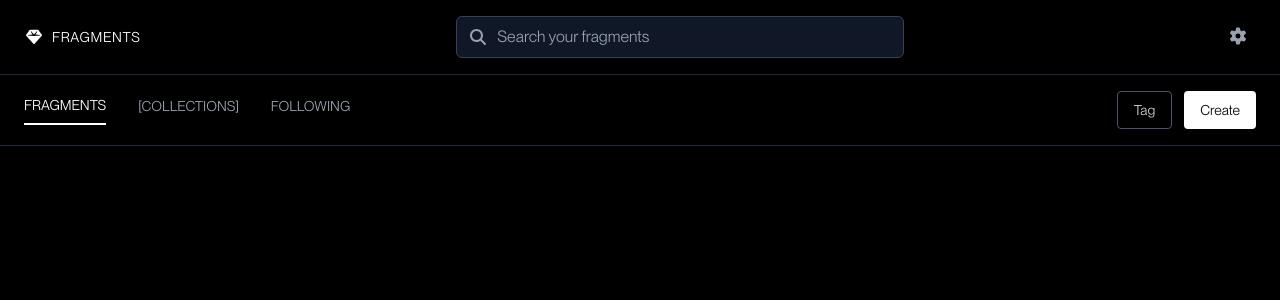
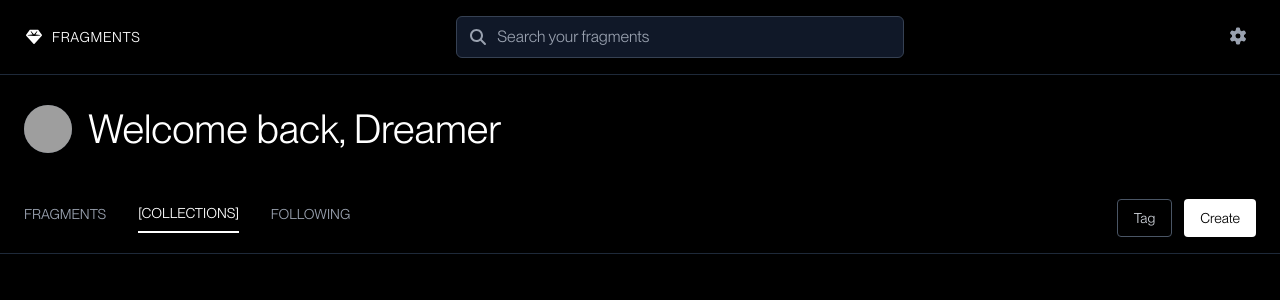
Before and after one commit to charity-g/fragment-HTN2025, a Next.js app in the folder frontend/: page /collections in a window 1280 px wide. Shown: the top 300 px of the page. Built offline with nearby package versions, Linux system fonts and the light colour scheme; grey boxes are pictures that could not be loaded.

Commit message:
add frontend fixes

```diff
--- a/frontend/app/Components/FragmentNavbar.tsx
+++ b/frontend/app/Components/FragmentNavbar.tsx
@@ -2,24 +2,26 @@
 import { useRouter } from "next/navigation";
 
 export default function FragmentNavbar({ currrouter }: { currrouter: string }) {
+    const focused = "text-sm text-white border-b-2 border-white pb-2 bg-transparent";
+    const unfocused = "text-sm text-gray-400 hover:text-white pb-2 bg-transparent";
     const router = useRouter();
     return (
       <div className="flex items-center justify-between px-6 py-4 border-b border-gray-800">
         <nav className="flex gap-8">
           <button
-            className="text-sm text-white border-b-2 border-white pb-2 bg-transparent"
+            className={currrouter === "/fragments" ? focused : unfocused}
             onClick={() => router.push("/fragments")}
           >
             {currrouter === "/fragments" ? "[FRAGMENTS]" : "FRAGMENTS"}
           </button>
           <button
-            className="text-sm text-gray-400 hover:text-white pb-2 bg-transparent"
+            className={currrouter === "/collections" ? focused : unfocused}
             onClick={() => router.push("/collections")}
           >
             {currrouter === "/collections" ? "[COLLECTIONS]" : "COLLECTIONS"}
           </button>
           <button
-            className="text-sm text-gray-400 hover:text-white pb-2 bg-transparent"
+            className={currrouter === "/following" ? focused : unfocused}
             onClick={() => router.push("/following")}
           >
             {currrouter === "/following" ? "[FOLLOWING]" : "FOLLOWING"}
--- /dev/null
+++ b/frontend/app/Components/UserProfileSection.tsx
@@ -0,0 +1,32 @@
+export default function UserProfileSection({name, username, is_self}: {name?: string, username?: string, is_self: boolean}) {
+    if (!is_self) {
+        return (
+      <div className="flex items-center gap-4 px-6 py-6">
+        <div className="w-12 h-12 rounded-full overflow-hidden bg-gray-700 flex items-center justify-center">
+          <img src="white.png" alt="Avatar" className="w-full h-full object-cover" />
+        </div>
+        <div className="flex flex-col">
+        <h1
+          className="text-[2.5rem] leading-normal"
+        >
+        {name ? name : "User Not Found"}
+        </h1>
+        <p className="text-gray-400 text-sm">@
+        {username ? username : "handle-not-found"}</p>
+        </div>
+      </div>
+    )
+    }
+    return (
+      <div className="flex items-center gap-4 px-6 py-6">
+        <div className="w-12 h-12 rounded-full overflow-hidden bg-gray-700 flex items-center justify-center">
+          <img src="white.png" alt="Avatar" className="w-full h-full object-cover" />
+        </div>
+        <h1
+          className="text-[2.5rem] leading-normal"
+        >
+          Welcome back, {name ? name : "Dreamer"}
+        </h1>
+      </div>
+    )
+}
--- a/frontend/app/collections/page.tsx
+++ b/frontend/app/collections/page.tsx
@@ -1,5 +1,6 @@
 import HeaderSection from "../components/HeaderSection";
 import FragmentNavbar from "../components/FragmentNavbar";
+import UserProfileSection from "../components/UserProfileSection";
 
 // Next.js Server Component
 
@@ -7,6 +8,7 @@ export default function Collections() {
     return (
       <div className="bg-black min-h-screen text-white">
         <HeaderSection  />
+                <UserProfileSection is_self={true}/>
         <FragmentNavbar currrouter="/collections" />
       </div>
     );
--- a/frontend/app/following/page.tsx
+++ b/frontend/app/following/page.tsx
@@ -1,5 +1,6 @@
 import HeaderSection from "../components/HeaderSection";
 import FragmentNavbar from "../components/FragmentNavbar";
+import UserProfileSection from "../components/UserProfileSection";
 
 // Next.js Server Component
 
@@ -7,6 +8,7 @@ export default function FollowingPage() {
     return (
       <div className="bg-black min-h-screen text-white">
         <HeaderSection  />
+        <UserProfileSection is_self={true} />
         <FragmentNavbar currrouter="/following" />
       </div>
     );
--- a/frontend/app/fragments/page.tsx
+++ b/frontend/app/fragments/page.tsx
@@ -1,10 +1,8 @@
-import { FontAwesomeIcon } from "@fortawesome/react-fontawesome"
-import { faSearch, faCog, faGem } from "@fortawesome/free-solid-svg-icons"
-
 // Import the client component
 import MasonryGrid from "../components/MasonryGrid";
 import HeaderSection from "../components/HeaderSection";
 import FragmentNavbar from "../components/FragmentNavbar";
+import UserProfileSection from "../components/UserProfileSection";
 import type { gifObject } from "@/types/gifObject";
 
 // Next.js Server Component
@@ -20,19 +18,9 @@ export default async function Page() {
     <div className="min-h-screen bg-[#0D0D0D] text-white">
       <HeaderSection />
 
-      {/* User Profile Section */}
-      <div className="flex items-center gap-4 px-6 py-6">
-        <div className="w-12 h-12 rounded-full overflow-hidden bg-gray-700 flex items-center justify-center">
-          <img src="/diverse-user-avatars.png" alt="Avatar" className="w-full h-full object-cover" />
-        </div>
-        <h1
-          className="text-[2.5rem] leading-normal"
-        >
-          Welcome back, Charity
-        </h1>
-      </div>
+      <UserProfileSection />
 
-      <FragmentNavbar current="/fragments" />
+      <FragmentNavbar currrouter="/fragments" />
 
       <MasonryGrid gifs={gifs} />
     </div>
```
